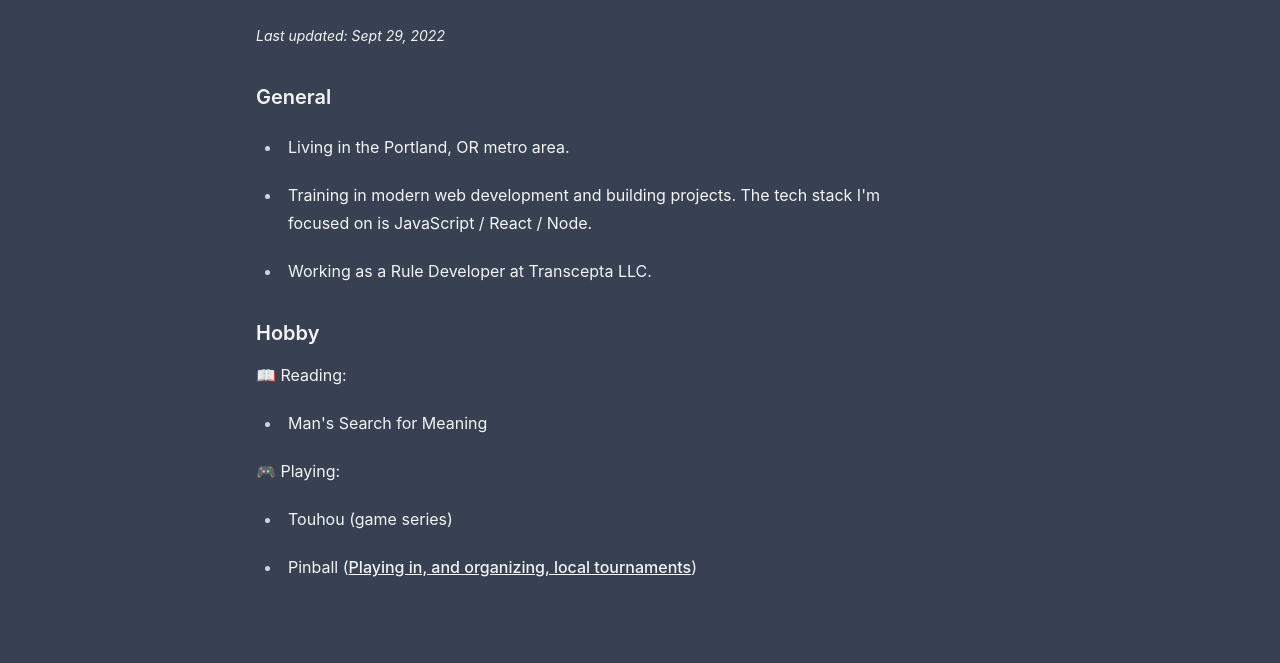
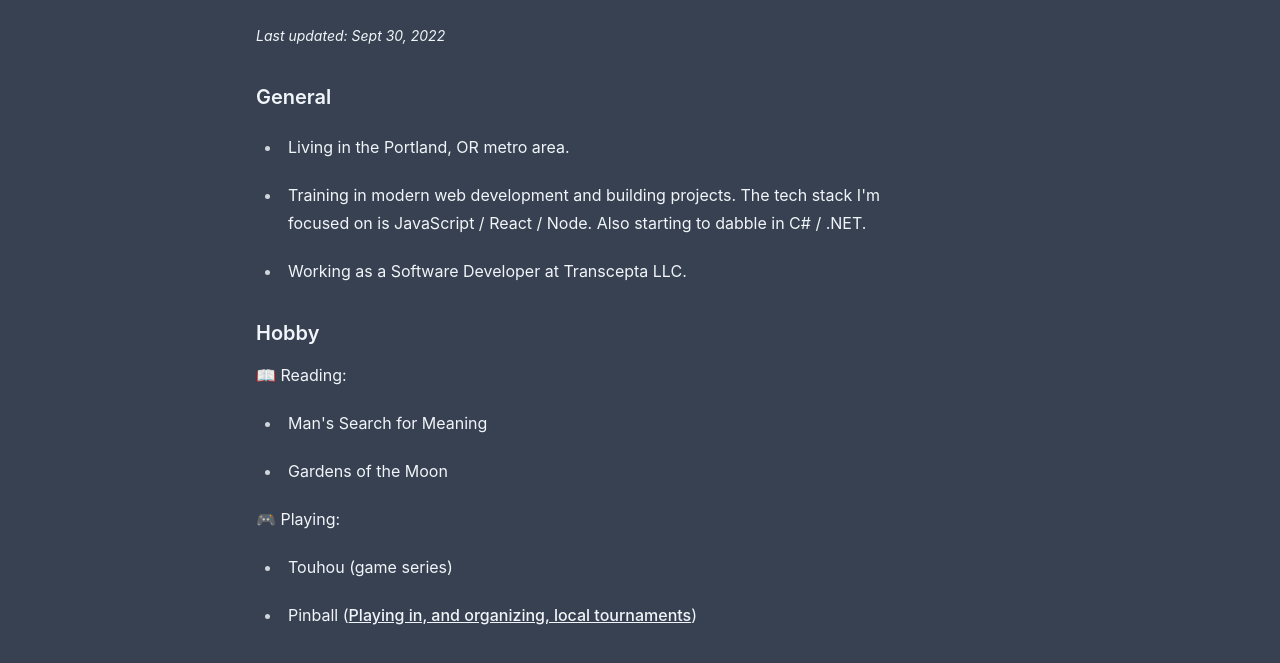
Before and after one commit to billybrown-iii/personal-website, a Gatsby site: page /now in a window 1280 px wide. Shown: the part 131-794 px from the top of the page. Built offline with nearby package versions, Linux system fonts and the light colour scheme; Gatsby itself is replaced by a stand-in of ours.

Commit message:
update content

```diff
--- a/src/mdx/now.mdx
+++ b/src/mdx/now.mdx
@@ -1,14 +1,14 @@
 ## What I'm up to now
 
-<span class="text-sm italic">Last updated: Sept 29, 2022</span>
+<span class="text-sm italic">Last updated: Sept 30, 2022</span>
 
 ### General
 
 - Living in the Portland, OR metro area.
 
-- Training in modern web development and building projects. The tech stack I'm focused on is JavaScript / React / Node.
+- Training in modern web development and building projects. The tech stack I'm focused on is JavaScript / React / Node. Also starting to dabble in C# / .NET.
 
-- Working as a Rule Developer at Transcepta LLC.
+- Working as a Software Developer at Transcepta LLC.
 
 ### Hobby
 
@@ -16,6 +16,8 @@
 
 - Man's Search for Meaning
 
+- Gardens of the Moon
+
 🎮 Playing:
 
 - Touhou (game series)
```
Also changed, not shown: 1 other file.
